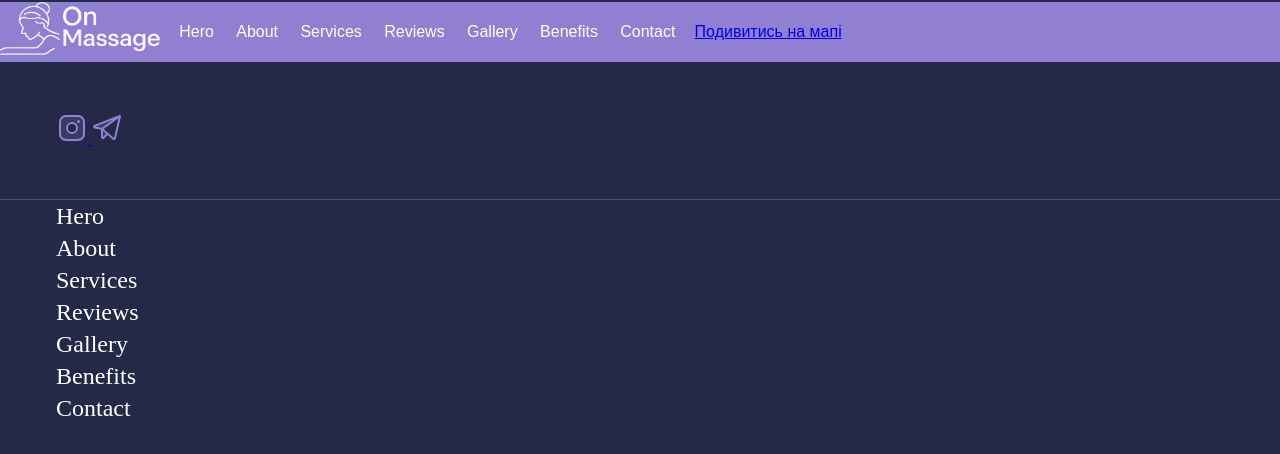
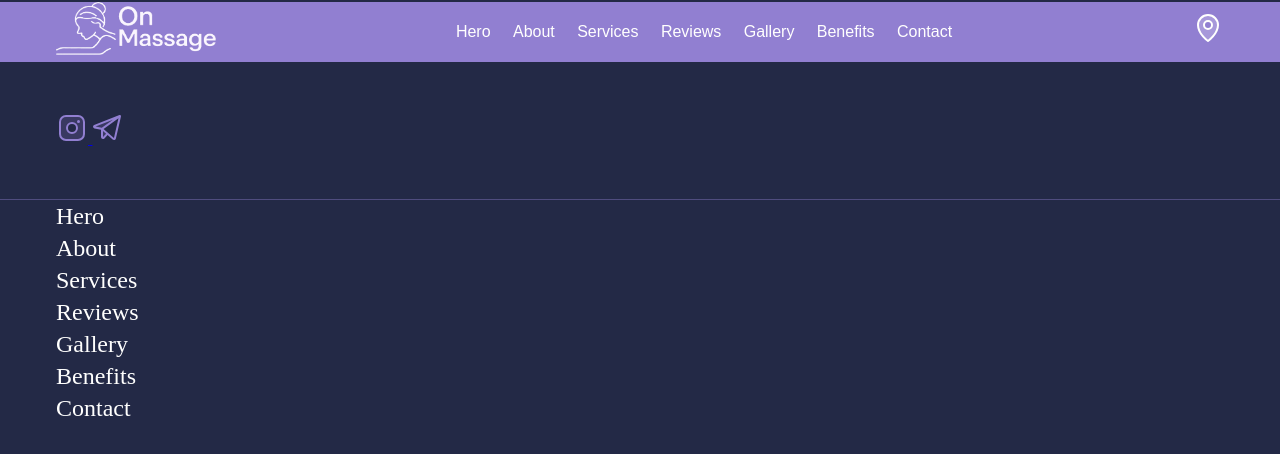
Before and after one commit to Arletk0/na-massage, a website built with Vite: page index.html in a window 1280 px wide. Built offline with nearby package versions, Linux system fonts and the light colour scheme; a web font is replaced by a local one.

Commit message:
refactor: restructure header layout and enhance logo interaction

```diff
--- a/index.html
+++ b/index.html
@@ -10,9 +10,10 @@
   </head>
   <body>
     <header>
+      <div class="header-container">
+        <a href="./index.html"><img src="./src/img/LogoMiniLight.png" alt="On massage logo" class="logo"/></a>
         <nav>
             <ul class="nav-list">
-            <a href="./index.html"><img src="./src/img/LogoMiniLight.png" alt="On massage logo" class="logo"/></a>
               <li><a class="nav-item" href="#hero">Hero</a></li>
               <li><a class="nav-item" href="#about">About</a></li>
               <li><a class="nav-item" href="#services">Services</a></li>
@@ -20,9 +21,13 @@
               <li><a class="nav-item" href="#gallery">Gallery</a></li>
               <li><a class="nav-item" href="#benefits">Benefits</a></li>
               <li><a class="nav-item" href="#contact">Contact</a></li>
-            <li><a href="https://www.google.com/maps/place/%D0%B2%D1%83%D0%BB.+%D0%9C%D0%B8%D0%BA%D0%BE%D0%BB%D0%B8+%D0%97%D0%B0%D0%BA%D1%80%D0%B5%D0%B2%D1%81%D1%8C%D0%BA%D0%BE%D0%B3%D0%BE,+93%D0%90,+%D0%9A%D0%B8%D1%97%D0%B2,+02292/@50.5295213,30.6249546,17z/data=!3m1!4b1!4m7!3m6!1s0x40d4d120e6492403:0xfb3b8a8a9a9a679e!8m2!3d50.5295213!4d30.6275295!10e3!16s%2Fg%2F11bw3g5d6h?entry=ttu&g_ep=EgoyMDI1MDYxMS4wIKXMDSoASAFQAw%3D%3D" target="_blank" rel="noopener noreferrer" class="map-link">Подивитись на мапі</a></li>
             </ul>
         </nav>
+        <a href="https://www.google.com/maps/place/%D0%B2%D1%83%D0%BB.+%D0%9C%D0%B8%D0%BA%D0%BE%D0%BB%D0%B8+%D0%97%D0%B0%D0%BA%D1%80%D0%B5%D0%B2%D1%81%D1%8C%D0%BA%D0%BE%D0%B3%D0%BE,+93%D0%90,+%D0%9A%D0%B8%D1%97%D0%B2,+02292/@50.5293436,30.6281629,17z/data=!4m16!1m9!3m8!1s0x40d4d120e6492403:0xfb3b8a8a9a9a679e!2z0LLRg9C7LiDQnNC40LrQvtC70Lgg0JfQsNC60YDQtdCy0YHRjNC60L7Qs9C-LCA5M9CQLCDQmtC40ZfQsiwgMDIyOTI!3b1!8m2!3d50.5295213!4d30.6275295!10e3!16s%2Fg%2F11bw3g5d6h!3m5!1s0x40d4d120e6492403:0xfb3b8a8a9a9a679e!8m2!3d50.5295213!4d30.6275295!16s%2Fg%2F11bw3g5d6h?entry=ttu&g_ep=EgoyMDI1MDYxMS4wIKXMDSoASAFQAw%3D%3D" target="_blank" rel="noopener noreferrer" class="map-link">
+        <svg xmlns="http://www.w3.org/2000/svg" width="32" height="32" fill="#fffffe" viewBox="0 0 256 256">
+          <path d="M128,24a80,80,0,0,0-80,80c0,72,80,128,80,128s80-56,80-128A80,80,0,0,0,128,24Zm0,112a32,32,0,1,1,32-32A32,32,0,0,1,128,136Z" opacity="0.2"></path>
+          <path d="M128,64a40,40,0,1,0,40,40A40,40,0,0,0,128,64Zm0,64a24,24,0,1,1,24-24A24,24,0,0,1,128,128Zm0-112a88.1,88.1,0,0,0-88,88c0,31.4,14.51,64.68,42,96.25a254.19,254.19,0,0,0,41.45,38.3,8,8,0,0,0,9.18,0A254.19,254.19,0,0,0,174,200.25c27.45-31.57,42-64.85,42-96.25A88.1,88.1,0,0,0,128,16Zm0,206c-16.53-13-72-60.75-72-118a72,72,0,0,1,144,0C200,161.23,144.53,209,128,222Z"></path></svg></a>
+      </div>
     </header>
     <section class="head">
       <!-- <div class="head-logo">
--- a/styles/style.css
+++ b/styles/style.css
@@ -47,6 +47,13 @@ header {
   /* padding: 1rem; */
   background-color: #917fd1;
   box-shadow: var(--shadow);
+}
+
+.header-container {
+  max-width: 75rem;
+  width: 100%;
+  margin: 0 auto;
+  padding: 0 1rem;
   justify-content: space-between;
   display: flex;
   align-items: center;
@@ -58,6 +65,15 @@ ul.nav-list {
   justify-content: center;
   align-items: center;
   gap: 1rem;
+}
+
+.header-container svg {
+  transition: transform 0.2s ease-in-out, fill 0.2s ease-in-out;
+}
+
+.header-container svg:hover {
+  fill: #232946;
+  transform: scale(1.1);
 }
 
 a.nav-item {
```
Lines whose indentation alone changed are shown as unchanged.
